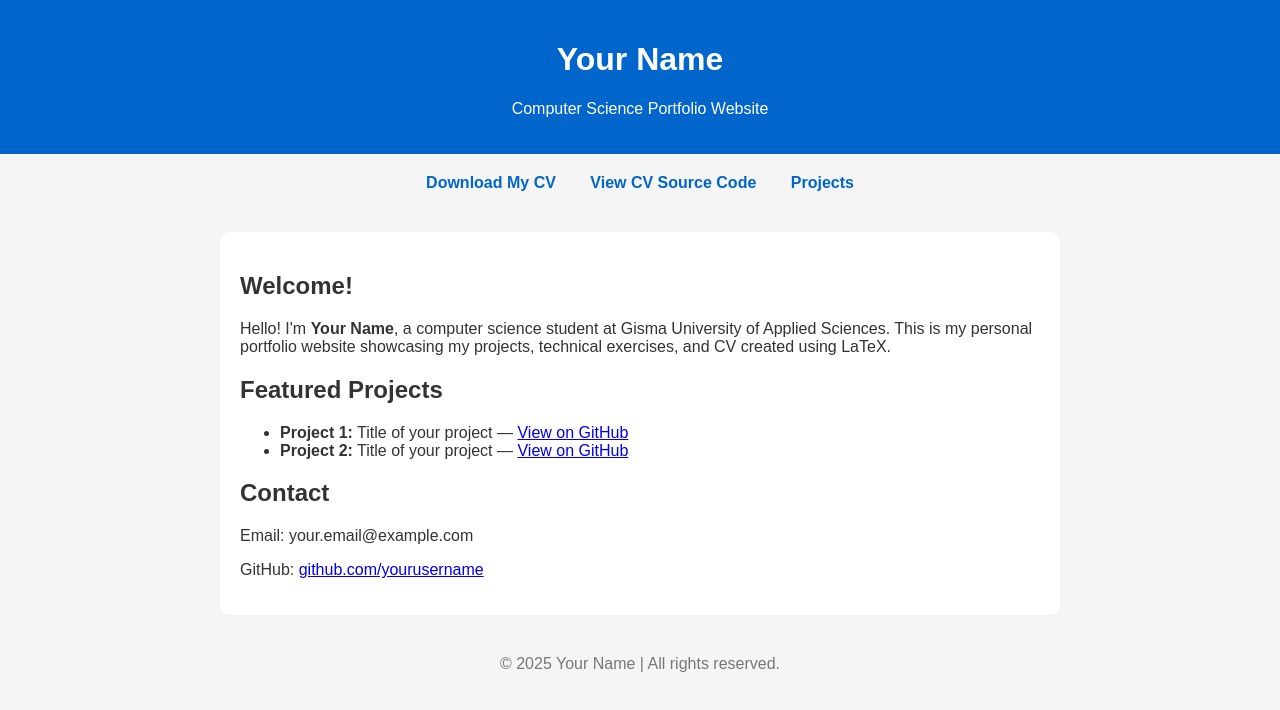
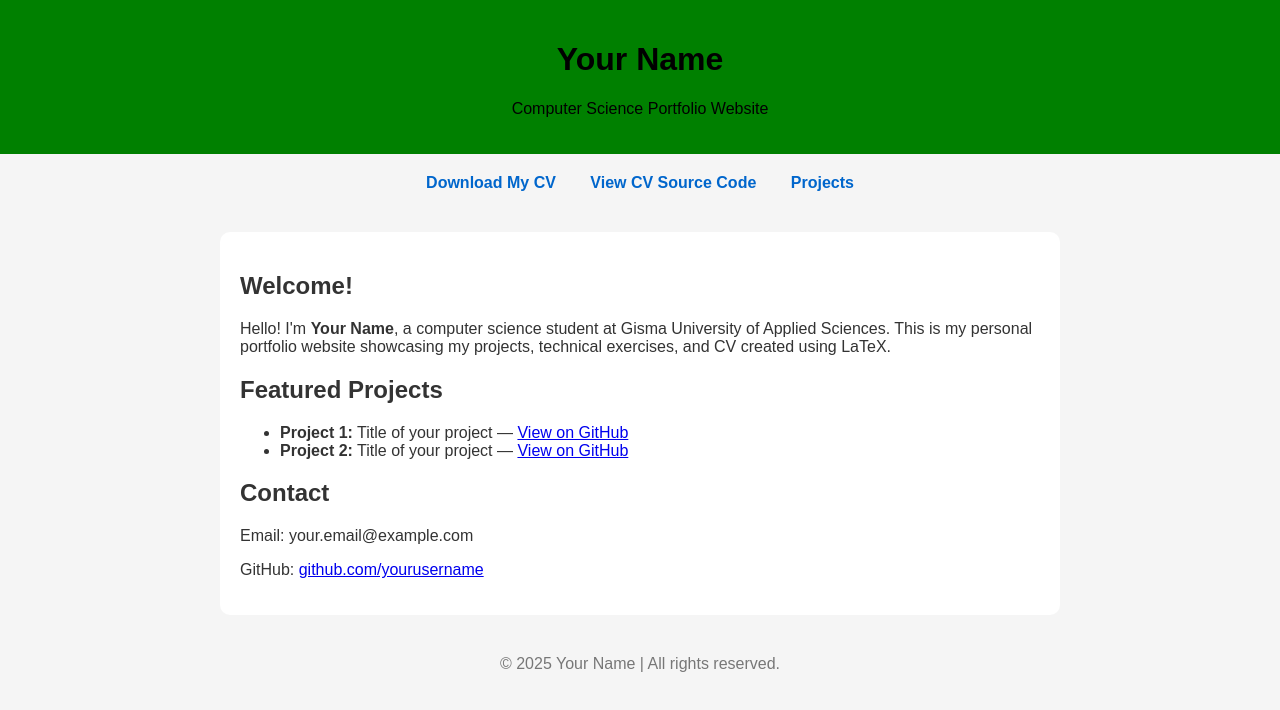
Before and after one commit to singhunique/singhunique.github.io, a plain HTML site: page index.html in a window 1280 px wide. Drawn offline with Linux system fonts and the light colour scheme.

Commit message:
Update index.html

```diff
--- a/index.html
+++ b/index.html
@@ -2,7 +2,7 @@
 <html lang="en">
 <head>
     <meta charset="UTF-8">
-    <title>Your Name | Computer Science Portfolio</title>
+    <title>Harsimran singh| Computer Science Lab B201A Portfolio</title>
     <style>
         body {
             font-family: 'Arial', sans-serif;
@@ -12,8 +12,8 @@
             padding: 0;
         }
         header {
-            background-color: #0066cc;
-            color: white;
+            background-color: #008000;
+            color: black;
             padding: 20px;
             text-align: center;
         }
```
